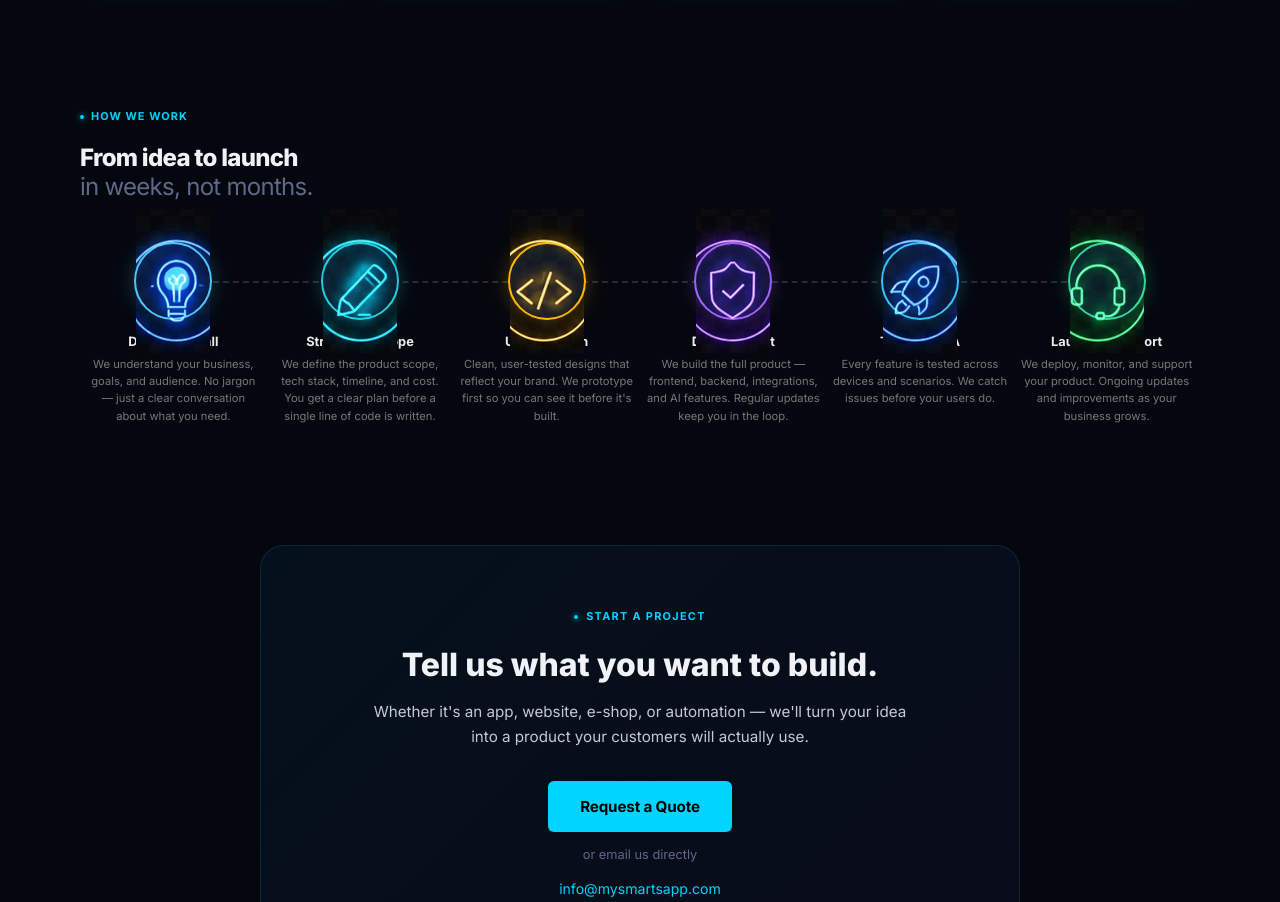
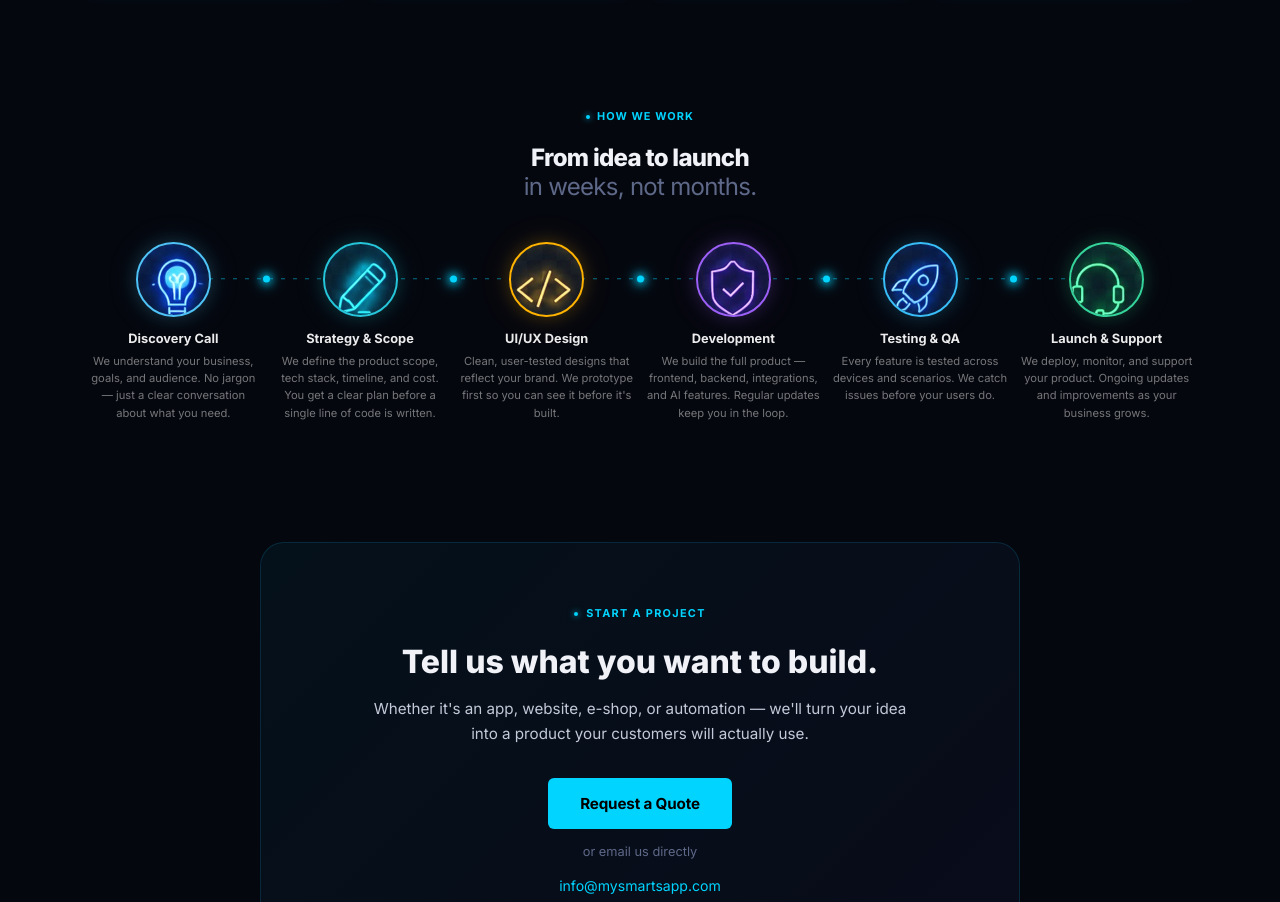
Before and after one commit to Sabbasromania-ai/mysmartapp-site, a React (Vite) app: page / in a window 1280 px wide. Shown: the part 3188-4090 px from the top of the page. Built offline with nearby package versions, Linux system fonts and the light colour scheme.

Commit message:
fix: restore How We Work steps, cyan dotted line + centered glowing dots via CSS

```diff
--- a/src/index.css
+++ b/src/index.css
@@ -1600,6 +1600,12 @@ footer {
 /* Column section header (replaces centered section-header inside columns) */
 .col-section-header {
   margin-bottom: 12px;
+}
+.process-section .col-section-header {
+  text-align: center;
+}
+.process-section .section-label {
+  justify-content: center;
 }
 .col-section-title {
   font-family: 'Inter', sans-serif;
@@ -3102,16 +3108,39 @@ button.feature-card {
   padding-bottom: 1rem;
 }
 
+/* dashed cyan line behind the circles */
 .proc-timeline::before {
   content: '';
   position: absolute;
-  top: 39px;
+  top: 37px;
   left: calc(100% / 12);
   right: calc(100% / 12);
-  height: 0;
-  border-top: 2px dashed rgba(255, 255, 255, 0.14);
+  height: 1.5px;
+  transform: translateY(-50%);
+  background-image: repeating-linear-gradient(
+    90deg,
+    rgba(0, 212, 255, 0.5) 0px,
+    rgba(0, 212, 255, 0.5) 4px,
+    transparent 4px,
+    transparent 12px
+  );
   z-index: 0;
   pointer-events: none;
+}
+
+/* glowing cyan dot centered between each pair of circles */
+.proc-step:not(:last-child)::after {
+  content: '';
+  position: absolute;
+  right: -3.5px;
+  top: 37px;
+  transform: translateY(-50%);
+  width: 7px;
+  height: 7px;
+  border-radius: 50%;
+  background: #00d4ff;
+  box-shadow: 0 0 8px 2px rgba(0, 212, 255, 0.8), 0 0 16px 4px rgba(0, 212, 255, 0.3);
+  z-index: 2;
 }
 
 .proc-step {
@@ -3126,8 +3155,8 @@ button.feature-card {
 }
 
 .proc-circle {
-  width: 78px;
-  height: 78px;
+  width: 75px;
+  height: 75px;
   border-radius: 50%;
   border: 2px solid;
   background: #07101e;
@@ -3138,6 +3167,7 @@ button.feature-card {
   flex-shrink: 0;
   position: relative;
   z-index: 1;
+  overflow: hidden;
   transition: box-shadow 0.25s ease, transform 0.25s ease;
 }
 
@@ -3167,6 +3197,7 @@ button.feature-card {
     gap: 2rem 0.5rem;
   }
   .proc-timeline::before { display: none; }
+  .proc-step:not(:last-child)::after { display: none; }
 }
 
 @media (max-width: 560px) {
```
